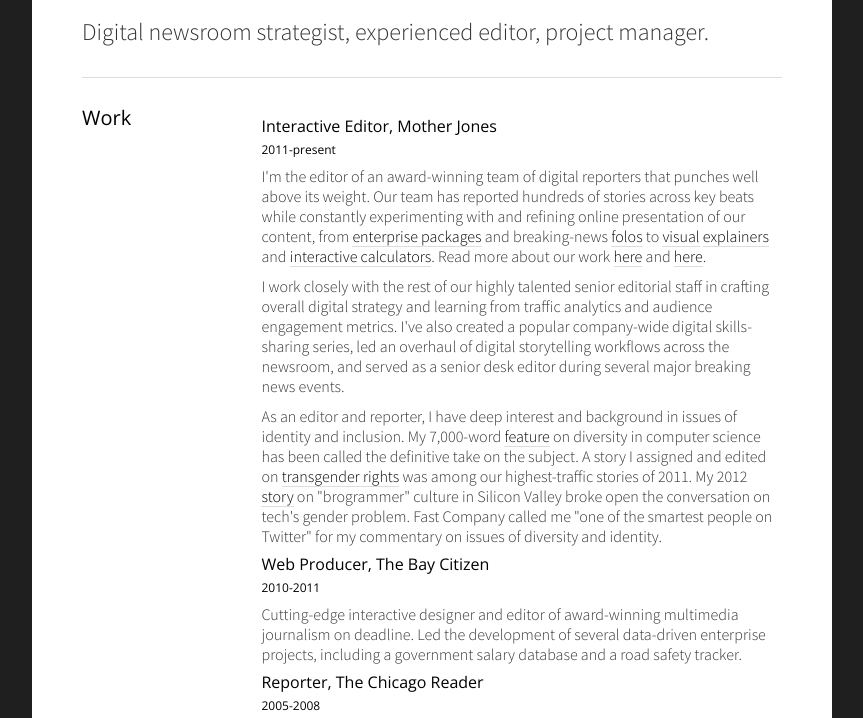
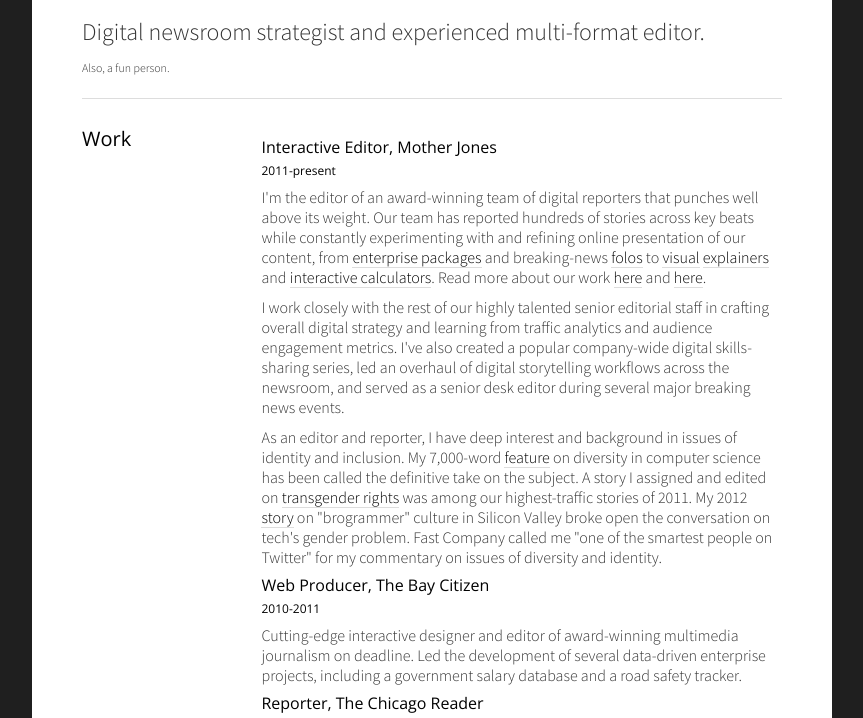
Before and after one commit to tasneem/tasneem.github.io, a plain HTML site: page index.html in a window 1280 px wide. Shown: the part 194-912 px from the top of the page, without its empty margins (208-1071 px from the left). Drawn offline with nearby package versions, Linux system fonts and the light colour scheme.

Commit message:
First commit

```diff
--- a/index.html
+++ b/index.html
@@ -55,7 +55,8 @@
 			<!-- Welcome Text -->
 			<article class="row-fluid">
 				<div class="span12 ">
-					<p class="welcome">Digital newsroom strategist, experienced editor, project manager.</p>
+					<p class="welcome">Digital newsroom strategist and experienced multi-format editor.</p>
+          <small>Also, a fun person.</small>
 				</div>
 			</article>
 
```
